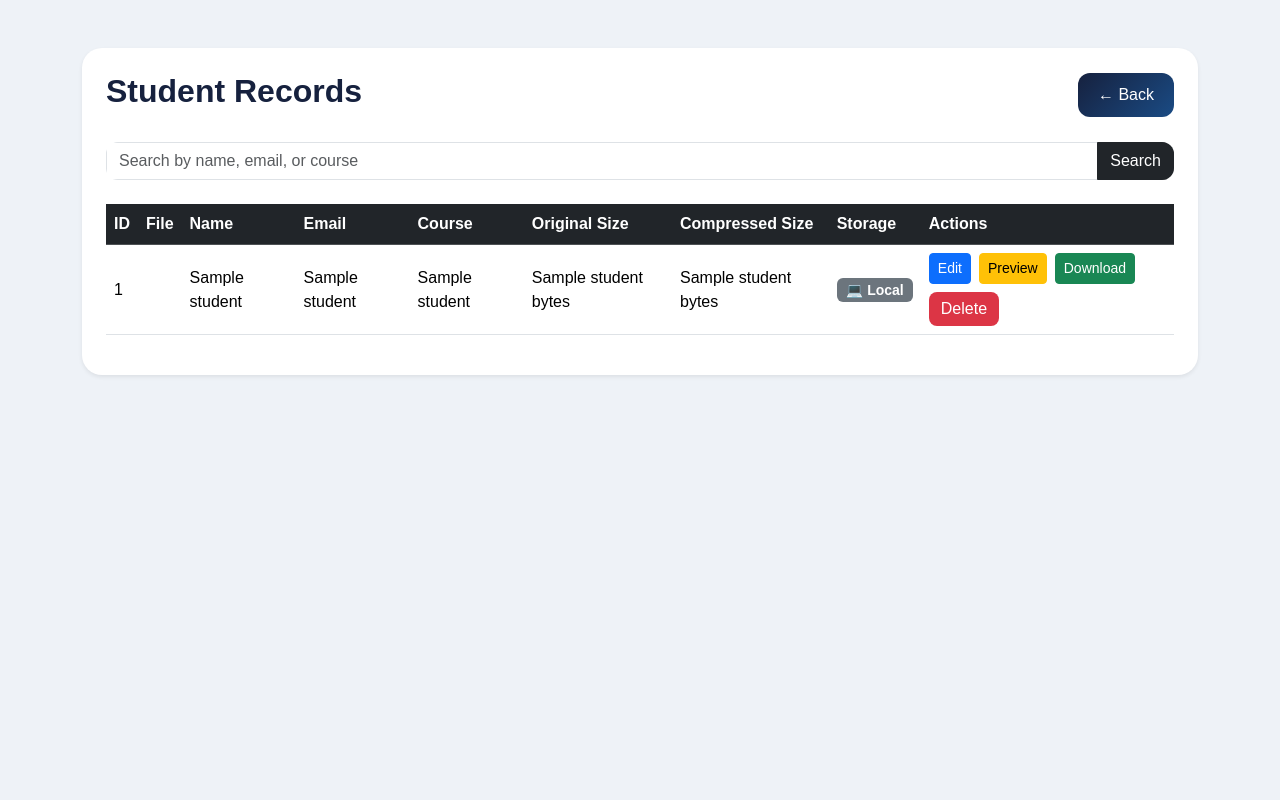
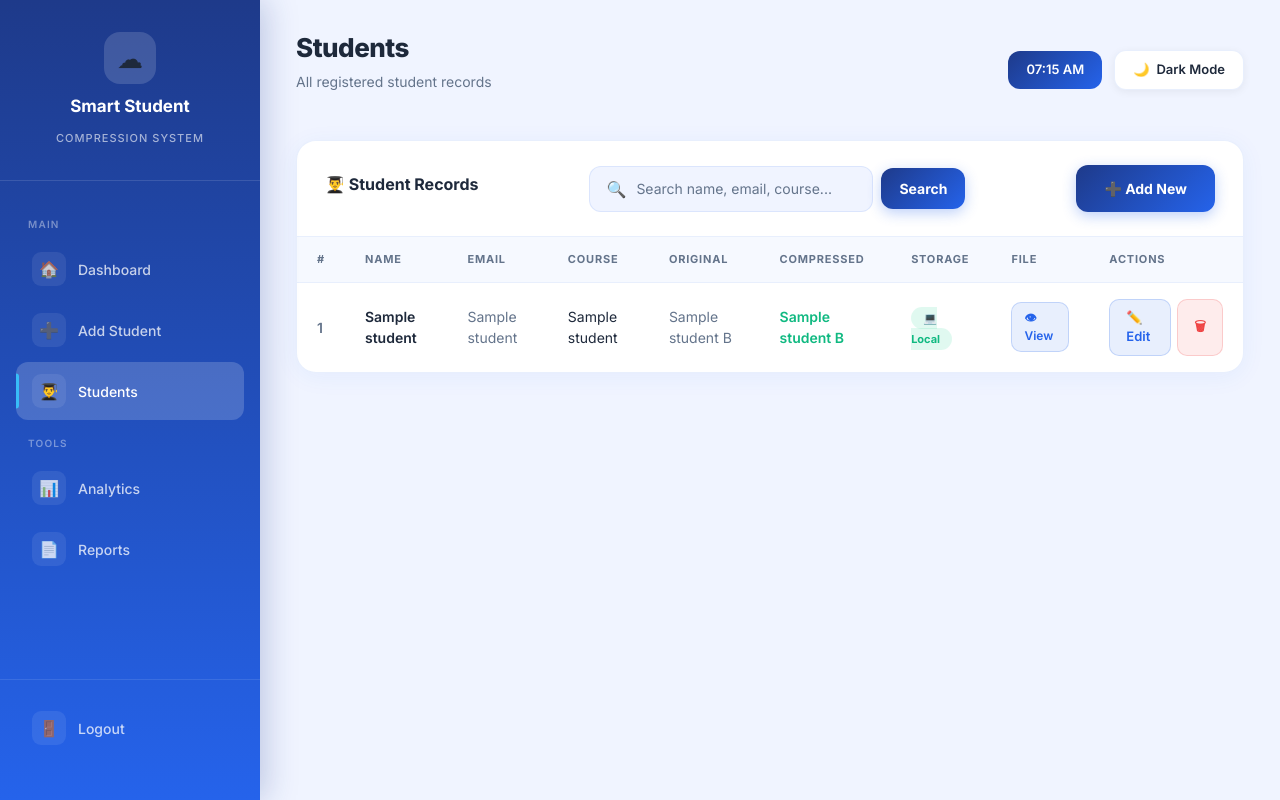
Before and after one commit to ChenulSandiw/student-compression-system, a Flask app: template templates/view_students.html in a window 1280 px wide. Run offline with Flask 3, Linux system fonts and the light colour scheme; the template is opened without the code that fills it: most values are stand-ins (such as "Sample title", 1, 10 or a date in 2020); some libraries are stand-ins or nearby versions.

```diff
--- a/templates/view_students.html
+++ b/templates/view_students.html
@@ -3,273 +3,135 @@
 <head>
     <meta charset="UTF-8">
     <meta name="viewport" content="width=device-width, initial-scale=1.0">
-
-    <title>View Students</title>
-
-    <!-- Bootstrap -->
+    <title>Students</title>
+    <link href="https://fonts.googleapis.com/css2?family=Inter:wght@400;500;600;700;800&display=swap" rel="stylesheet">
     <link href="https://cdn.jsdelivr.net/npm/bootstrap@5.3.3/dist/css/bootstrap.min.css" rel="stylesheet">
-
-    <style>
-
-        body{
-            background: #eef2f7;
-            font-family: Arial, sans-serif;
-        }
-
-        .card{
-            border: none;
-            border-radius: 20px;
-        }
-
-        .main-title{
-            font-weight: bold;
-            color: #16213e;
-        }
-
-        .btn-custom{
-            background: linear-gradient(135deg, #16213e, #1a4b84);
-            color: white;
-            border: none;
-            border-radius: 12px;
-            padding: 10px 20px;
-            text-decoration: none;
-            transition: 0.3s;
-        }
-
-        .btn-custom:hover{
-            background: linear-gradient(135deg, #1a4b84, #2563eb);
-            color: white;
-        }
-
-        .delete-btn{
-            background: #dc3545;
-            color: white;
-            padding: 5px 12px;
-            border-radius: 8px;
-            text-decoration: none;
-            transition: 0.3s;
-            border: none;
-        }
-
-        .delete-btn:hover{
-            background: #bb2d3b;
-            color: white;
-        }
-
-        img{
-            border-radius: 10px;
-            object-fit: cover;
-        }
-
-        .table{
-            vertical-align: middle;
-        }
-
-        .search-box{
-            border-radius: 12px;
-            overflow: hidden;
-        }
-
-        .badge{
-            font-size: 14px;
-        }
-
-    </style>
-
+    <link rel="stylesheet" href="/static/css/style.css">
 </head>
-
 <body>
 
-    <div class="container mt-5">
+    <aside class="sidebar">
+        <div class="sidebar-logo">
+            <div class="logo-icon">☁</div>
+            <h2>Smart Student</h2>
+            <span>Compression System</span>
+        </div>
+        <nav class="sidebar-nav">
+            <div class="nav-label">Main</div>
+            <a href="/dashboard"><span class="nav-icon">🏠</span> Dashboard</a>
+            <a href="/add_student"><span class="nav-icon">➕</span> Add Student</a>
+            <a href="/view_students" class="active"><span class="nav-icon">👨‍🎓</span> Students</a>
+            <div class="nav-label">Tools</div>
+            <a href="/analytics"><span class="nav-icon">📊</span> Analytics</a>
+            <a href="/export_pdf"><span class="nav-icon">📄</span> Reports</a>
+        </nav>
+        <div class="sidebar-footer">
+            <a href="/"><span class="nav-icon">🚪</span> Logout</a>
+        </div>
+    </aside>
 
-        <div class="card shadow-sm p-4">
+    <main class="main">
 
-            <!-- Top -->
-            <div class="d-flex justify-content-between align-items-center mb-4">
+        <div class="topbar anim-fade-in">
+            <div class="topbar-left">
+                <h1>Students</h1>
+                <p>All registered student records</p>
+            </div>
+            <div class="topbar-right">
+                <div class="badge-time" id="liveClock">—</div>
+                <button class="dark-toggle" onclick="toggleDark()">
+                    <span id="darkIcon">🌙</span> Dark Mode
+                </button>
+            </div>
+        </div>
 
-                <h2 class="main-title">
-                    Student Records
-                </h2>
+        <div class="card-glass table-card anim-slide-up">
 
-                <a href="/dashboard"
-                   class="btn-custom">
-
-                   ← Back
-
-                </a>
-
+            <div class="table-header">
+                <h4>👨‍🎓 Student Records</h4>
+                <form method="GET" action="/view_students" style="display:flex;gap:8px;align-items:center;">
+                    <div class="search-box">
+                        <span>🔍</span>
+                        <input type="text" name="search"
+                               placeholder="Search name, email, course..."
+                               value="{{ request.args.get('search', '') }}">
+                    </div>
+                    <button type="submit" class="btn-primary-custom" style="padding:10px 18px;">Search</button>
+                </form>
+                <a href="/add_student" class="btn-primary-custom">➕ Add New</a>
             </div>
 
-            <!-- Search -->
-            <form method="GET" class="mb-4">
-
-                <div class="input-group search-box">
-
-                    <input type="text"
-                           name="search"
-                           class="form-control"
-                           placeholder="Search by name, email, or course">
-
-                    <button class="btn btn-dark">
-
-                        Search
-
-                    </button>
-
-                </div>
-
-            </form>
-
-            <!-- Table -->
-            <div class="table-responsive">
-
-                <table class="table table-hover align-middle">
-
-                    <thead class="table-dark">
-
+            <div style="overflow-x:auto;">
+                <table class="data-table">
+                    <thead>
                         <tr>
-
-                            <th>ID</th>
-                            <th>File</th>
+                            <th>#</th>
                             <th>Name</th>
                             <th>Email</th>
                             <th>Course</th>
-                            <th>Original Size</th>
-                            <th>Compressed Size</th>
+                            <th>Original</th>
+                            <th>Compressed</th>
                             <th>Storage</th>
+                            <th>File</th>
                             <th>Actions</th>
-
                         </tr>
-
                     </thead>
-
                     <tbody>
-
                         {% for student in students %}
-
                         <tr>
-
-                            <td>{{ student[0] }}</td>
-
-                            <!-- File Preview -->
+                            <td style="color:var(--muted);font-weight:600;">{{ student[0] }}</td>
+                            <td style="font-weight:600;">{{ student[1] }}</td>
+                            <td style="color:var(--muted);">{{ student[2] }}</td>
+                            <td>{{ student[3] }}</td>
+                            <td style="color:var(--muted);">{{ student[5] }} B</td>
+                            <td style="color:#10B981;font-weight:600;">{{ student[6] }} B</td>
                             <td>
-
-                                {% set extension = student[4].split('.')[-1].lower() %}
-
-                                {% if extension in ['jpg', 'jpeg', 'png'] %}
-
-                                    <img src="{{ url_for('static', filename='uploads/compressed_' + student[4]) }}"
-                                         width="80"
-                                         height="80">
-
-                                {% elif extension == 'pdf' %}
-
-                                    <div class="badge bg-danger p-2">
-
-                                        PDF File
-
-                                    </div>
-
-                                {% elif extension == 'docx' %}
-
-                                    <div class="badge bg-primary p-2">
-
-                                        DOCX File
-
-                                    </div>
-
+                                {% if student[7] == 'Cloud Storage' %}
+                                    <span class="badge-cloud">☁️ Cloud</span>
+                                {% else %}
+                                    <span class="badge-local">💻 Local</span>
                                 {% endif %}
-
                             </td>
-
-                            <!-- Student Info -->
-                            <td>{{ student[1] }}</td>
-
-                            <td>{{ student[2] }}</td>
-
-                            <td>{{ student[3] }}</td>
-
-                            <td>{{ student[5] }} bytes</td>
-
-                            <td>{{ student[6] }} bytes</td>
-
                             <td>
-
-                                {% if student[7] == 'Cloud Storage' %}
-
-                                   <span class="badge bg-info">
-
-                                        ☁ Cloud
-
-                                   </span>
-
-                                 {% else %}
-
-                                   <span class="badge bg-secondary">
-
-                                       💻 Local
-
-                                   </span>
-
-                                 {% endif %}
-
+                                <a href="/preview/{{ student[4] }}"
+                                   target="_blank"
+                                   class="btn-edit-custom"
+                                   style="font-size:12px;padding:6px 12px;">
+                                    👁 View
+                                </a>
                             </td>
-
-                            <!-- Actions -->
                             <td>
-
-                                <div class="d-flex gap-2 flex-wrap">
-
-                                    <!-- Edit -->
+                                <div style="display:flex;gap:6px;">
                                     <a href="/edit_student/{{ student[0] }}"
-                                       class="btn btn-primary btn-sm">
-
-                                       Edit
-
-                                    </a>
-
-                                    <!-- Preview -->
-                                    <a href="/preview/{{ student[4] }}"
-                                       class="btn btn-warning btn-sm"
-                                       target="_blank">
-
-                                       Preview
-
-                                    </a>
-
-                                    <!-- Download -->
-                                    <a href="/download/{{ student[4] }}"
-                                       class="btn btn-success btn-sm">
-
-                                       Download
-
-                                    </a>
-
-                                    <!-- Delete -->
+                                       class="btn-edit-custom">✏️ Edit</a>
                                     <a href="/delete_student/{{ student[0] }}"
-                                       class="delete-btn">
-
-                                       Delete
-
-                                    </a>
-
+                                       class="btn-danger-custom"
+                                       onclick="return confirm('Delete this student?')">🗑</a>
                                 </div>
-
                             </td>
-
                         </tr>
-
+                        {% else %}
+                        <tr>
+                            <td colspan="9" style="text-align:center;padding:40px;color:var(--muted);">
+                                No students found. <a href="/add_student" style="color:var(--blue);">Add one →</a>
+                            </td>
+                        </tr>
                         {% endfor %}
-
                     </tbody>
-
                 </table>
-
             </div>
 
         </div>
 
-    </div>
+    </main>
 
+    <script>
+        function updateClock() {
+            document.getElementById('liveClock').textContent =
+                new Date().toLocaleTimeString([], { hour: '2-digit', minute: '2-digit' });
+        }
+        updateClock(); setInterval(updateClock, 1000);
+        function toggleDark() { document.body.classList.toggle('dark'); }
+    </script>
 </body>
 </html>
```
